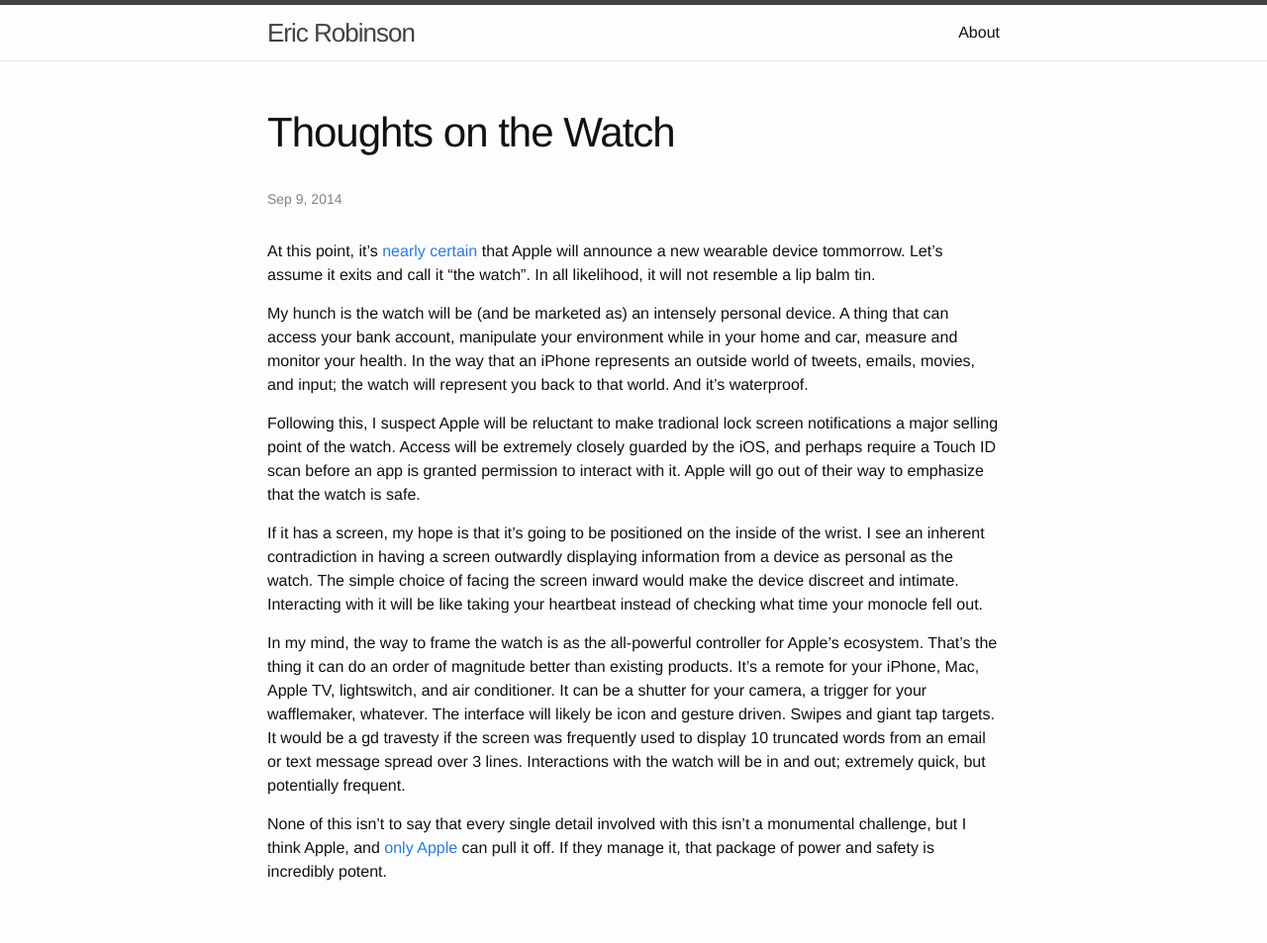
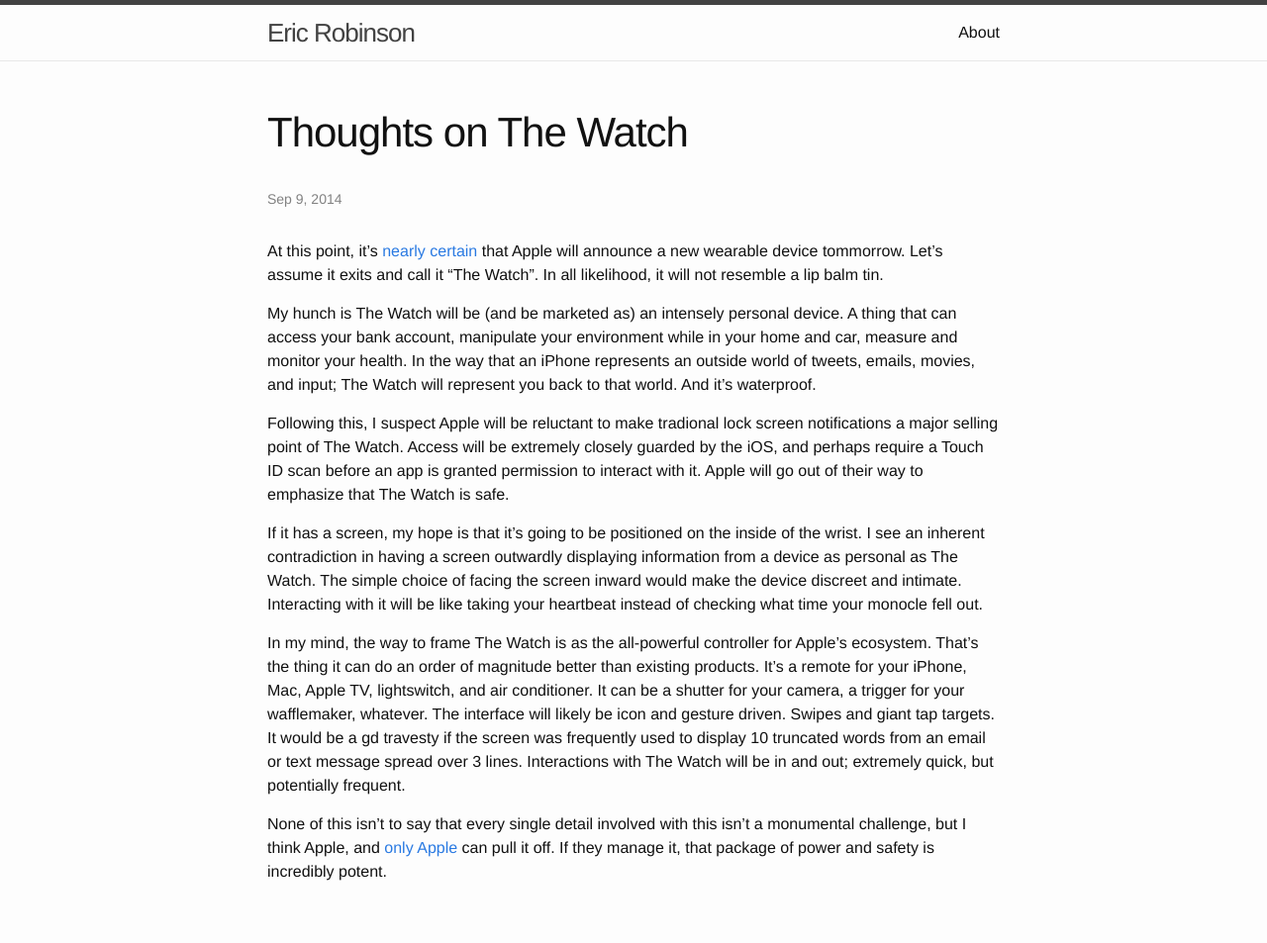
Before and after one commit to eric-robinson/eric-robinson.github.com, a Jekyll site: the page built from _posts/2014-09-09-the-watch.md, in a window 1280 px wide. Shown: the whole page at 99% size. Built offline with Jekyll 4.4.1, drawn with Linux system fonts in a browser that asks for light colours.

Commit message:
fix case on The Watch

```diff
--- a/_posts/2014-09-09-the-watch.md
+++ b/_posts/2014-09-09-the-watch.md
@@ -1,19 +1,19 @@
 ---
 layout: post
-title:  "Thoughts on the Watch"
+title:  "Thoughts on The Watch"
 date:   2014-09-09 01:21:49
 categories:
 ---
 
-At this point, it's [nearly certain][GruberPrelude] that Apple will announce a new wearable device tommorrow. Let's assume it exits and call it "the watch". In all likelihood, it will not resemble a lip balm tin.
+At this point, it's [nearly certain][GruberPrelude] that Apple will announce a new wearable device tommorrow. Let's assume it exits and call it "The Watch". In all likelihood, it will not resemble a lip balm tin.
 
-My hunch is the watch will be (and be marketed as) an intensely personal device. A thing that can access your bank account, manipulate your environment while in your home and car, measure and monitor your health. In the way that an iPhone represents an outside world of tweets, emails, movies, and input; the watch will represent you back to that world. And it's waterproof.
+My hunch is The Watch will be (and be marketed as) an intensely personal device. A thing that can access your bank account, manipulate your environment while in your home and car, measure and monitor your health. In the way that an iPhone represents an outside world of tweets, emails, movies, and input; The Watch will represent you back to that world. And it's waterproof.
 
-Following this, I suspect Apple will be reluctant to make tradional lock screen notifications a major selling point of the watch. Access will be extremely closely guarded by the iOS, and perhaps require a Touch ID scan before an app is granted permission to interact with it. Apple will go out of their way to emphasize that the watch is safe.
+Following this, I suspect Apple will be reluctant to make tradional lock screen notifications a major selling point of The Watch. Access will be extremely closely guarded by the iOS, and perhaps require a Touch ID scan before an app is granted permission to interact with it. Apple will go out of their way to emphasize that The Watch is safe.
 
-If it has a screen, my hope is that it's going to be positioned on the inside of the wrist. I see an inherent contradiction in having a screen outwardly displaying information from a device as personal as the watch. The simple choice of facing the screen inward would make the device discreet and intimate. Interacting with it will be like taking your heartbeat instead of checking what time your monocle fell out.
+If it has a screen, my hope is that it's going to be positioned on the inside of the wrist. I see an inherent contradiction in having a screen outwardly displaying information from a device as personal as The Watch. The simple choice of facing the screen inward would make the device discreet and intimate. Interacting with it will be like taking your heartbeat instead of checking what time your monocle fell out.
 
-In my mind, the way to frame the watch is as the all-powerful controller for Apple's ecosystem. That's the thing it can do an order of magnitude better than existing products. It's a remote for your iPhone, Mac, Apple TV, lightswitch, and air conditioner. It can be a shutter for your camera, a trigger for your wafflemaker, whatever. The interface will likely be icon and gesture driven. Swipes and giant tap targets. It would be a gd travesty if the screen was frequently used to display 10 truncated words from an email or text message spread over 3 lines. Interactions with the watch will be in and out; extremely quick, but potentially frequent.
+In my mind, the way to frame The Watch is as the all-powerful controller for Apple's ecosystem. That's the thing it can do an order of magnitude better than existing products. It's a remote for your iPhone, Mac, Apple TV, lightswitch, and air conditioner. It can be a shutter for your camera, a trigger for your wafflemaker, whatever. The interface will likely be icon and gesture driven. Swipes and giant tap targets. It would be a gd travesty if the screen was frequently used to display 10 truncated words from an email or text message spread over 3 lines. Interactions with The Watch will be in and out; extremely quick, but potentially frequent.
 
 None of this isn't to say that every single detail involved with this isn't a monumental challenge, but I think Apple, and [only Apple][OnlyApple] can pull it off. If they manage it, that package of power and safety is incredibly potent.
 
```
